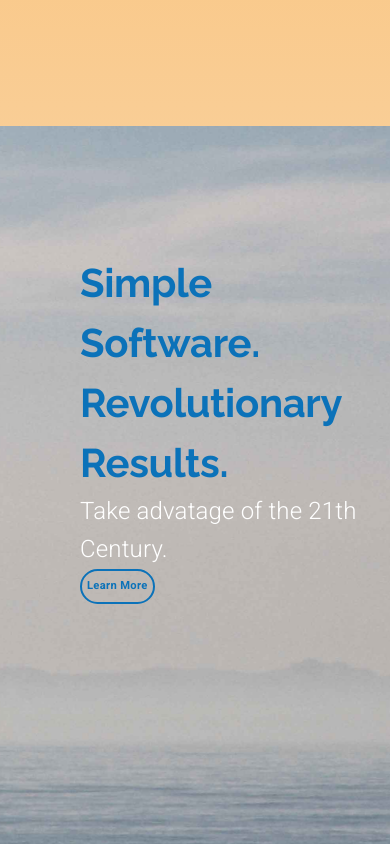
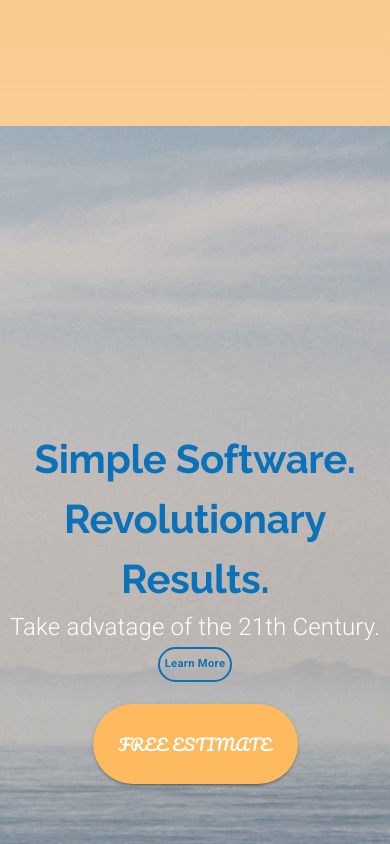
Before and after one commit to dejanV91/materialUiPractice, a React (Create React App) app: page / in a window 390 px wide. Shown: the part 5800-6644 px from the top of the page. Built offline with nearby package versions, Linux system fonts and the light colour scheme.

Commit message:
Finish CallToAction

```diff
--- a/src/components/ui/CallToAction.js
+++ b/src/components/ui/CallToAction.js
@@ -4,6 +4,7 @@ import Typography from "@mui/material/Typography";
 import { makeStyles } from "tss-react/mui";
 import Button from "@mui/material/Button";
 import { useTheme } from "@mui/material/styles";
+import useMediaQuery from "@mui/material/useMediaQuery";
 
 import backgroundCall from "../../assets/background.jpg";
 import mobileBackground from "../../assets/mobileBackground.jpg";
@@ -19,12 +20,14 @@ const useStyle = makeStyles()((theme) => ({
   background: {
     backgroundImage: `url(${backgroundCall})`,
     backgroundPosition: "center",
+    backgroundAttachment: "fixed",
     backgroundSize: "cover",
     backgroundRepeat: "no-repeat",
     height: "60em",
     width: "100%",
     [theme.breakpoints.down("sm")]: {
       backgroundImage: `url(${mobileBackground})`,
+      backgroundAttachment: "inherit",
     },
   },
   estimateButton: {
@@ -35,21 +38,34 @@ const useStyle = makeStyles()((theme) => ({
     backgroundColor: theme.palette.common.orange,
     fontSize: "1rem",
     marginRight: "5em",
+    marginLeft: "2em",
+    [theme.breakpoints.down("md")]: {
+      marginLeft: 0,
+      marginRight: 0,
+    },
   },
 }));
 
 export default function CallToAction() {
   const { classes } = useStyle();
   const theme = useTheme();
+  const matchesMD = useMediaQuery(theme.breakpoints.down("md"));
 
   return (
     <Grid
       container
       alignItems="center"
-      justifyContent="space-between"
+      justifyContent={matchesMD ? "center" : "space-between"}
       className={classes.background}
+      direction={matchesMD ? "column" : "row"}
     >
-      <Grid item style={{ marginLeft: "5em" }}>
+      <Grid
+        item
+        style={{
+          marginLeft: matchesMD ? 0 : "5em",
+          textAlign: matchesMD ? "center" : "inherit",
+        }}
+      >
         <Grid container direction="column">
           <Grid item>
             <Typography variant="h2">
@@ -59,7 +75,11 @@ export default function CallToAction() {
             <Typography variant="subtitle2" style={{ fontSize: "1.5rem" }}>
               Take advatage of the 21th Century.
             </Typography>
-            <Grid container item>
+            <Grid
+              container
+              justifyContent={matchesMD ? "center" : undefined}
+              item
+            >
               <Button variant="outlined" className={classes.learnButton}>
                 Learn More
               </Button>
```
